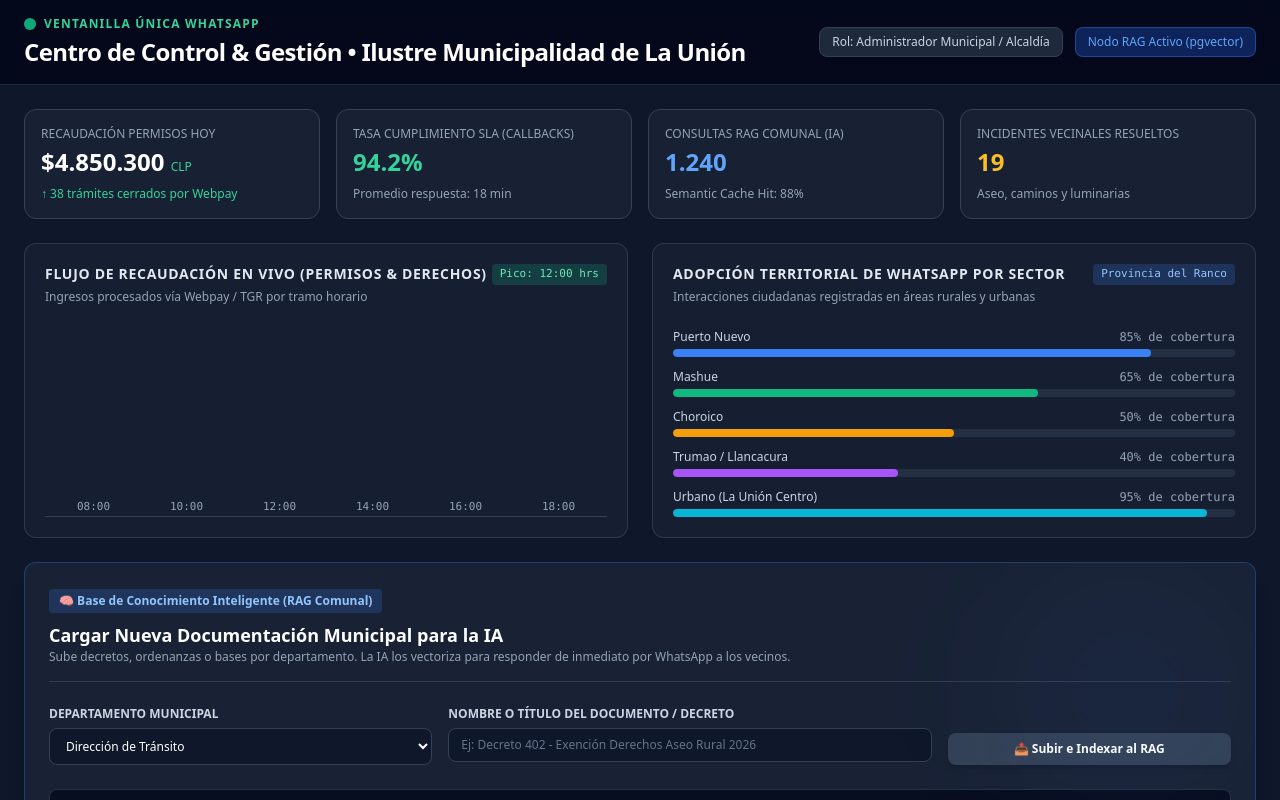
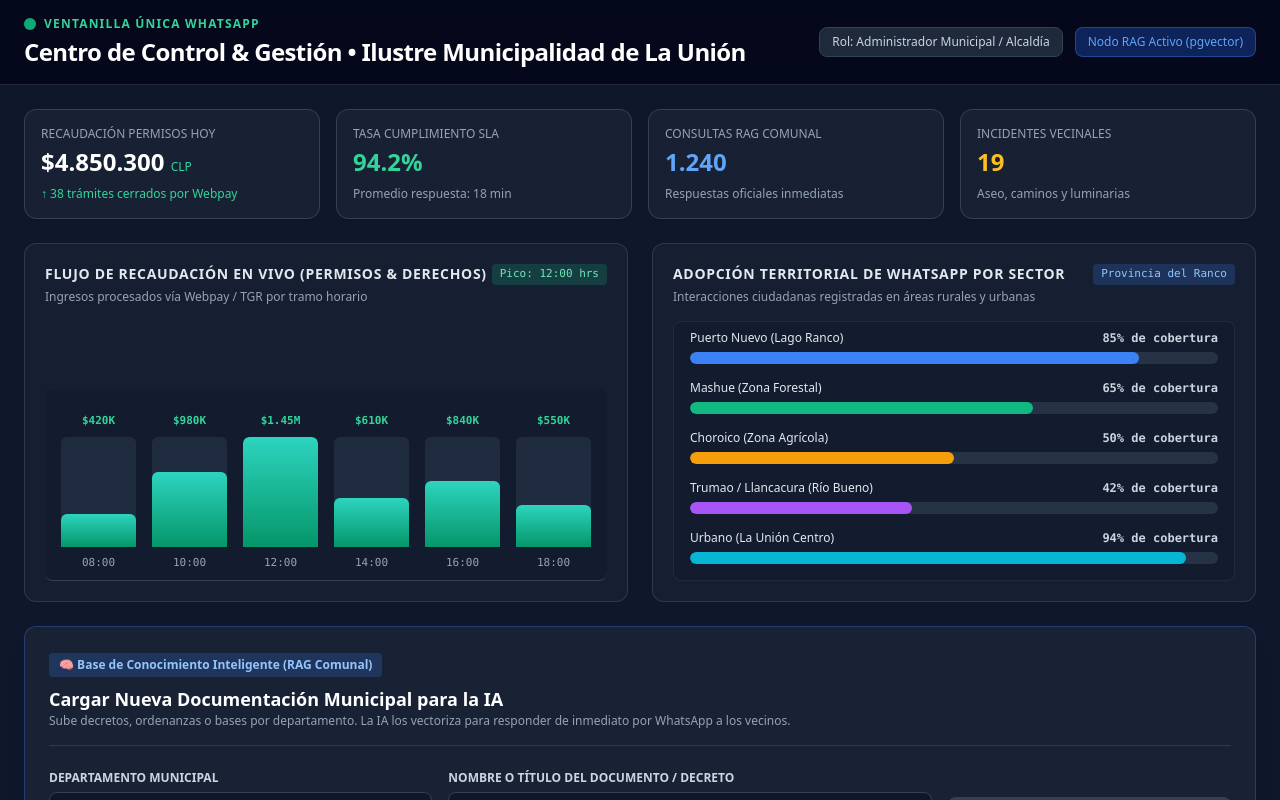
Before and after one commit to eppursimuove9/transito-bot, a Next.js app: page /admin in a window 1280 px wide. Shown: the top 800 px of the page. Built offline with nearby package versions, Linux system fonts and the light colour scheme.

Commit message:
actualizacion punto 1.4, 2.2 y dashboard con grafico

```diff
--- a/app/admin/page.tsx
+++ b/app/admin/page.tsx
@@ -112,14 +112,12 @@ export default function AdminDashboard() {
   const [tickets, setTickets] = useState<Ticket[]>(INITIAL_TICKETS);
   const [filter, setFilter] = useState<'ALL' | 'CALLBACK' | 'CAMINO' | 'PERMISO'>('ALL');
 
-  // Estado para gestión RAG Documental
   const [docs, setDocs] = useState<IngestedDoc[]>(INITIAL_DOCS);
   const [selectedDept, setSelectedDept] = useState('Dirección de Tránsito');
   const [docName, setDocName] = useState('');
   const [isUploading, setIsUploading] = useState(false);
   const [uploadSuccess, setUploadSuccess] = useState(false);
 
-  // Estado para Alertas Territoriales Masivas
   const [broadcastSector, setBroadcastSector] = useState('Sector Puerto Nuevo (APR y Ribera)');
   const [broadcastMessage, setBroadcastMessage] = useState(
     'Corte programado de agua rural por mantención de bombas APR entre 14:00 y 18:00 hrs.'
@@ -127,7 +125,6 @@ export default function AdminDashboard() {
   const [isBroadcasting, setIsBroadcasting] = useState(false);
   const [broadcastSuccess, setBroadcastSuccess] = useState(false);
 
-  // --- SINCRONIZACIÓN EN TIEMPO REAL VÍA STORAGE API ---
   useEffect(() => {
     const syncTicketsFromStorage = () => {
       const stored = localStorage.getItem('launion_tickets');
@@ -147,7 +144,6 @@ export default function AdminDashboard() {
 
     syncTicketsFromStorage();
 
-    // Event listener nativo para cambios generados desde la pestaña del Chat
     const handleStorageEvent = (event: StorageEvent) => {
       if (event.key === 'launion_tickets' && event.newValue) {
         try {
@@ -178,7 +174,6 @@ export default function AdminDashboard() {
     setIsUploading(true);
     setUploadSuccess(false);
 
-    // Simulación de procesamiento de embeddings y vectorización
     setTimeout(() => {
       const newDoc: IngestedDoc = {
         id: `DOC-${String(docs.length + 1).padStart(2, '0')}`,
@@ -205,7 +200,6 @@ export default function AdminDashboard() {
     setIsBroadcasting(true);
     setBroadcastSuccess(false);
 
-    // Simulación de despacho por Meta Cloud API
     setTimeout(() => {
       setIsBroadcasting(false);
       setBroadcastSuccess(true);
@@ -215,22 +209,22 @@ export default function AdminDashboard() {
 
   const filteredTickets = filter === 'ALL' ? tickets : tickets.filter(t => t.type === filter);
 
-  // Datos para los gráficos
+  // Datos sólidos para los gráficos visuales
   const revenueHours = [
-    { hour: '08:00', amount: '$420K', height: '25%' },
-    { hour: '10:00', amount: '$980K', height: '65%' },
-    { hour: '12:00', amount: '$1.45M', height: '95%' },
-    { hour: '14:00', amount: '$610K', height: '40%' },
-    { hour: '16:00', amount: '$840K', height: '55%' },
-    { hour: '18:00', amount: '$550K', height: '35%' }
+    { hour: '08:00', amount: '$420K', pct: 30 },
+    { hour: '10:00', amount: '$980K', pct: 68 },
+    { hour: '12:00', amount: '$1.45M', pct: 100 },
+    { hour: '14:00', amount: '$610K', pct: 45 },
+    { hour: '16:00', amount: '$840K', pct: 60 },
+    { hour: '18:00', amount: '$550K', pct: 38 }
   ];
 
   const sectorStats = [
-    { name: 'Puerto Nuevo', pct: 85, color: 'bg-blue-500' },
-    { name: 'Mashue', pct: 65, color: 'bg-emerald-500' },
-    { name: 'Choroico', pct: 50, color: 'bg-amber-500' },
-    { name: 'Trumao / Llancacura', pct: 40, color: 'bg-purple-500' },
-    { name: 'Urbano (La Unión Centro)', pct: 95, color: 'bg-cyan-500' }
+    { name: 'Puerto Nuevo (Lago Ranco)', pct: 85, color: 'bg-blue-500' },
+    { name: 'Mashue (Zona Forestal)', pct: 65, color: 'bg-emerald-500' },
+    { name: 'Choroico (Zona Agrícola)', pct: 50, color: 'bg-amber-500' },
+    { name: 'Trumao / Llancacura (Río Bueno)', pct: 42, color: 'bg-purple-500' },
+    { name: 'Urbano (La Unión Centro)', pct: 94, color: 'bg-cyan-500' }
   ];
 
   return (
@@ -257,7 +251,7 @@ export default function AdminDashboard() {
       </header>
 
       <main className="p-6 max-w-7xl mx-auto space-y-6">
-        {/* Fila de Métricas Principales (KPI Cards) */}
+        {/* KPI Cards */}
         <div className="grid grid-cols-1 md:grid-cols-4 gap-4">
           <div className="bg-slate-800/60 border border-slate-700 rounded-xl p-4 shadow-sm">
             <p className="text-xs text-slate-400 font-medium uppercase">Recaudación Permisos Hoy</p>
@@ -266,25 +260,25 @@ export default function AdminDashboard() {
           </div>
 
           <div className="bg-slate-800/60 border border-slate-700 rounded-xl p-4 shadow-sm">
-            <p className="text-xs text-slate-400 font-medium uppercase">Tasa Cumplimiento SLA (Callbacks)</p>
+            <p className="text-xs text-slate-400 font-medium uppercase">Tasa Cumplimiento SLA</p>
             <p className="text-2xl font-bold text-emerald-400 mt-1">94.2%</p>
             <p className="text-xs text-slate-400 mt-2">Promedio respuesta: 18 min</p>
           </div>
 
           <div className="bg-slate-800/60 border border-slate-700 rounded-xl p-4 shadow-sm">
-            <p className="text-xs text-slate-400 font-medium uppercase">Consultas RAG Comunal (IA)</p>
+            <p className="text-xs text-slate-400 font-medium uppercase">Consultas RAG Comunal</p>
             <p className="text-2xl font-bold text-blue-400 mt-1">1.240</p>
-            <p className="text-xs text-slate-400 mt-2">Semantic Cache Hit: 88%</p>
+            <p className="text-xs text-slate-400 mt-2">Respuestas oficiales inmediatas</p>
           </div>
 
           <div className="bg-slate-800/60 border border-slate-700 rounded-xl p-4 shadow-sm">
-            <p className="text-xs text-slate-400 font-medium uppercase">Incidentes Vecinales Resueltos</p>
+            <p className="text-xs text-slate-400 font-medium uppercase">Incidentes Vecinales</p>
             <p className="text-2xl font-bold text-amber-400 mt-1">19</p>
             <p className="text-xs text-slate-400 mt-2">Aseo, caminos y luminarias</p>
           </div>
         </div>
 
-        {/* SECCIÓN DE GRÁFICOS ANALÍTICOS */}
+        {/* SECCIÓN DE GRÁFICOS VISUALES */}
         <div className="grid grid-cols-1 lg:grid-cols-2 gap-6">
           {/* Gráfico 1: Recaudación por Horario */}
           <div className="bg-slate-800/50 border border-slate-700/80 rounded-xl p-5 flex flex-col justify-between">
@@ -300,20 +294,20 @@ export default function AdminDashboard() {
               <p className="text-xs text-slate-400 mb-6">Ingresos procesados vía Webpay / TGR por tramo horario</p>
             </div>
 
-            {/* Gráfico de Barras Verticales */}
-            <div className="h-44 flex items-end justify-between gap-3 pt-6 px-2 border-b border-slate-700">
+            {/* Gráfico de Barras Verticales en Tailwind */}
+            <div className="h-48 flex items-end justify-between gap-4 pt-6 px-4 border-b border-slate-700 bg-slate-900/40 rounded-lg">
               {revenueHours.map((bar, idx) => (
                 <div key={idx} className="flex-1 flex flex-col items-center gap-2 h-full justify-end group">
-                  <span className="text-[10px] text-slate-400 opacity-0 group-hover:opacity-100 transition-opacity font-mono">
+                  <span className="text-[11px] font-mono text-emerald-400 font-bold">
                     {bar.amount}
                   </span>
-                  <div className="w-full bg-slate-700/60 rounded-t-md overflow-hidden flex items-end">
+                  <div className="w-full bg-slate-700/40 rounded-t-md overflow-hidden flex items-end h-32">
                     <div
-                      className="w-full bg-gradient-to-t from-emerald-600 to-teal-400 transition-all duration-500 group-hover:brightness-125"
-                      style={{ height: bar.height }}
+                      className="w-full bg-gradient-to-t from-emerald-600 to-teal-400 rounded-t-md transition-all duration-700"
+                      style={{ height: `${bar.pct}%` }}
                     ></div>
                   </div>
-                  <span className="text-[11px] text-slate-400 font-mono">{bar.hour}</span>
+                  <span className="text-[11px] text-slate-400 font-mono pb-2">{bar.hour}</span>
                 </div>
               ))}
             </div>
@@ -333,15 +327,15 @@ export default function AdminDashboard() {
               <p className="text-xs text-slate-400 mb-4">Interacciones ciudadanas registradas en áreas rurales y urbanas</p>
             </div>
 
-            {/* Gráfico de Barras Horizontales */}
-            <div className="space-y-3 pt-2">
+            {/* Gráfico de Barras Horizontales en Tailwind */}
+            <div className="space-y-4 pt-2 bg-slate-900/40 p-4 rounded-lg border border-slate-700/40">
               {sectorStats.map((item, idx) => (
                 <div key={idx}>
-                  <div className="flex justify-between text-xs mb-1">
-                    <span className="text-slate-300 font-medium">{item.name}</span>
-                    <span className="text-slate-400 font-mono">{item.pct}% de cobertura</span>
+                  <div className="flex justify-between text-xs mb-1.5">
+                    <span className="text-slate-200 font-medium">{item.name}</span>
+                    <span className="text-slate-300 font-mono font-bold">{item.pct}% de cobertura</span>
                   </div>
-                  <div className="w-full bg-slate-700/50 h-2 rounded-full overflow-hidden">
+                  <div className="w-full bg-slate-700/60 h-3 rounded-full overflow-hidden">
                     <div
                       className={`${item.color} h-full rounded-full transition-all duration-700`}
                       style={{ width: `${item.pct}%` }}
@@ -353,10 +347,8 @@ export default function AdminDashboard() {
           </div>
         </div>
 
-        {/* SECCIÓN RAG: INGESTA DE DOCUMENTACIÓN MUNICIPAL POR DEPARTAMENTO */}
+        {/* SECCIÓN RAG: INGESTA DOCUMENTAL */}
         <div className="bg-slate-800/70 border border-blue-500/30 rounded-xl p-6 shadow-xl relative overflow-hidden">
-          <div className="absolute top-0 right-0 w-64 h-64 bg-blue-500/5 rounded-full blur-3xl pointer-events-none"></div>
-
           <div className="flex flex-col lg:flex-row justify-between items-start lg:items-center gap-4 mb-6 border-b border-slate-700/80 pb-4">
             <div>
               <div className="inline-flex items-center gap-2 bg-blue-500/20 text-blue-300 px-2.5 py-1 rounded text-xs font-semibold mb-2">
@@ -369,7 +361,6 @@ export default function AdminDashboard() {
             </div>
           </div>
 
-          {/* Formulario de Carga */}
           <form onSubmit={handleUploadDocument} className="grid grid-cols-1 md:grid-cols-12 gap-4 mb-6">
             <div className="md:col-span-4">
               <label className="block text-xs uppercase font-bold text-slate-300 mb-1.5">
@@ -414,23 +405,19 @@ export default function AdminDashboard() {
                     Vectorizando...
                   </>
                 ) : (
-                  <>
-                    <span>📤 Subir e Indexar al RAG</span>
-                  </>
+                  <span>📤 Subir e Indexar al RAG</span>
                 )}
               </button>
             </div>
           </form>
 
-          {/* Feedback Éxito */}
           {uploadSuccess && (
             <div className="mb-4 p-3 bg-emerald-500/20 border border-emerald-500/40 rounded-lg text-xs text-emerald-300 flex items-center gap-2">
               <span>✅</span>
-              <span><strong>Documento procesado exitosamente:</strong> Se generaron los embeddings vectoriales. El asistente de WhatsApp ya puede responder consultas sobre este texto.</span>
+              <span><strong>Documento procesado exitosamente:</strong> Embeddings generados en pgvector. El asistente ya puede responder sobre este texto.</span>
             </div>
           )}
 
-          {/* Lista de Documentos Indexados */}
           <div className="bg-slate-900/70 border border-slate-700/60 rounded-lg overflow-hidden">
             <div className="px-4 py-2 bg-slate-950/60 border-b border-slate-700/60 flex justify-between items-center">
               <span className="text-xs font-semibold text-slate-300">Documentos Activos en el Asistente</span>
@@ -459,7 +446,7 @@ export default function AdminDashboard() {
           </div>
         </div>
 
-        {/* MODULO: GENERADOR DE ALERTAS TERRITORIALES MASIVAS POR WHATSAPP */}
+        {/* ALERTA TERRITORIAL MASIVA */}
         <div className="bg-slate-800/70 border border-amber-500/30 rounded-xl p-6 shadow-xl relative overflow-hidden">
           <div className="flex flex-col sm:flex-row justify-between items-start sm:items-center gap-2 mb-4 border-b border-slate-700 pb-3">
             <div>
@@ -526,19 +513,18 @@ export default function AdminDashboard() {
             </div>
           </form>
 
-          {/* Feedback de Alerta Despachada */}
           {broadcastSuccess && (
             <div className="mt-4 p-3 bg-amber-500/20 border border-amber-500/40 rounded-lg text-xs text-amber-200 flex items-center gap-2 animate-fadeIn">
               <span>🚀</span>
               <span>
-                <strong>Alerta oficial despachada:</strong> Mensaje transmitido con éxito a los vecinos conectados en{' '}
+                <strong>Alerta oficial despachada:</strong> Mensaje transmitido con éxito a los vecinos de{' '}
                 <strong>{broadcastSector}</strong> vía canal verificado de WhatsApp.
               </span>
             </div>
           )}
         </div>
 
-        {/* TABLA DE TICKETS Y BANDEJA OPERATIVA */}
+        {/* TABLA DE TICKETS */}
         <div className="bg-slate-800/50 border border-slate-700 rounded-xl overflow-hidden shadow-lg">
           <div className="p-4 border-b border-slate-700 flex flex-col sm:flex-row justify-between items-start sm:items-center gap-3">
             <div>
@@ -546,7 +532,6 @@ export default function AdminDashboard() {
               <p className="text-xs text-slate-400">Tickets generados automáticamente desde WhatsApp con auditoría ciudadana</p>
             </div>
 
-            {/* Filtros */}
             <div className="flex gap-2">
               {(['ALL', 'CALLBACK', 'CAMINO', 'PERMISO'] as const).map(f => (
                 <button
--- a/app/page.tsx
+++ b/app/page.tsx
@@ -63,6 +63,29 @@ export default function LaUnionDemoPage() {
     scrollToBottom();
   }, [messages]);
 
+  // Escuchar si volvió autenticado desde ClaveÚnica
+  useEffect(() => {
+    const authData = localStorage.getItem('launion_auth_verified');
+    if (authData) {
+      try {
+        const parsed = JSON.parse(authData);
+        localStorage.removeItem('launion_auth_verified');
+        setMessages(prev => [
+          ...prev,
+          {
+            id: Date.now().toString(),
+            sender: 'bot',
+            text: `✅ *Identidad Validada con ClaveÚnica*\n\nHola *${parsed.nombre}* (RUN: ${parsed.rut}, Sector: ${parsed.sector}).\n\nHemos pre-chequeado tu Hoja de Vida del Conductor en el Registro Civil.\n\n📅 *Horas Disponibles en Dirección de Tránsito (Calle Comercio 340):*\n• Mañana martes 09:30 hrs\n• Jueves 11:15 hrs (Conexión bus rural Puerto Nuevo/Trumao)\n\n_Escribe el día de tu preferencia o *MENU* para volver._`,
+            timestamp: new Date().toLocaleTimeString([], { hour: '2-digit', minute: '2-digit' })
+          }
+        ]);
+        setCurrentStep('INIT');
+      } catch (e) {
+        console.error(e);
+      }
+    }
+  }, []);
+
   // Copiar al portapapeles con feedback visual
   const copyToClipboard = (text: string) => {
     navigator.clipboard.writeText(text);
@@ -71,7 +94,7 @@ export default function LaUnionDemoPage() {
     setTimeout(() => setCopiedCode(null), 2000);
   };
 
-  // FUNCIÓN DE SINCRONIZACIÓN EN TIEMPO REAL CON /admin VÍA localStorage
+  // Sincronización en tiempo real con /admin
   const syncTicketToAdminDashboard = (
     type: 'CALLBACK' | 'CAMINO' | 'PERMISO' | 'CHATARRA',
     description: string,
@@ -132,7 +155,6 @@ export default function LaUnionDemoPage() {
       const data = await res.json();
       setCurrentStep(data.next_step);
 
-      // --- DETECTOR AUTOMÁTICO DE INTERACCIONES PARA EL DASHBOARD ---
       const replyText = data.reply || '';
 
       if (replyText.includes('Solicitud de Contacto Telefónico (#ATN-')) {
@@ -157,7 +179,8 @@ export default function LaUnionDemoPage() {
           id: (Date.now() + 1).toString(),
           sender: 'bot',
           text: data.reply,
-          timestamp: new Date().toLocaleTimeString([], { hour: '2-digit', minute: '2-digit' })
+          timestamp: new Date().toLocaleTimeString([], { hour: '2-digit', minute: '2-digit' }),
+          authUrl: data.auth_url
         }
       ]);
     } catch (e) {
@@ -196,14 +219,14 @@ export default function LaUnionDemoPage() {
       </header>
 
       <div className="max-w-5xl w-full grid grid-cols-1 md:grid-cols-12 gap-6 items-start">
-        {/* Panel Izquierdo: GUÍA INFORMATIVA DE CASOS DE USO Y DATOS DE PRUEBA */}
+        {/* Panel Izquierdo: GUÍA INFORMATIVA */}
         <aside className="md:col-span-5 bg-slate-900 border border-slate-800 rounded-2xl p-5 space-y-4 max-h-[660px] overflow-y-auto">
           <div className="flex items-center justify-between border-b border-slate-800 pb-3">
             <div>
               <h2 className="font-bold text-sm text-white flex items-center gap-1.5">
                 <span>📋 Guía de Interacción y Datos</span>
               </h2>
-              <p className="text-[11px] text-slate-400">Escribe estos datos en el chat o haz clic para copiarlos:</p>
+              <p className="text-[11px] text-slate-400">Haz clic en cualquier caja para copiar al chat:</p>
             </div>
             <button
               onClick={restartDemo}
@@ -218,7 +241,7 @@ export default function LaUnionDemoPage() {
             {/* 1. Tránsito y Vehículos */}
             <div className="bg-slate-800/40 border border-slate-800 rounded-xl p-3 space-y-2">
               <div className="flex items-center justify-between text-emerald-400 font-bold uppercase tracking-wider text-[11px]">
-                <span className="flex items-center gap-1.5"><Car className="w-3.5 h-3.5" /> 1. Patentes y Tránsito (Opción 1)</span>
+                <span className="flex items-center gap-1.5"><Car className="w-3.5 h-3.5" /> 1. Tránsito (Opción 1)</span>
               </div>
 
               <div className="space-y-1.5">
@@ -272,11 +295,12 @@ export default function LaUnionDemoPage() {
               </div>
             </div>
 
-            {/* 2. Rentas y Patentes Comerciales */}
+            {/* 2. Rentas, Patentes y Feria Libre */}
             <div className="bg-slate-800/40 border border-slate-800 rounded-xl p-3 space-y-2">
               <div className="text-indigo-400 font-bold uppercase tracking-wider text-[11px] flex items-center gap-1.5">
-                <Store className="w-3.5 h-3.5" /> 2. Rentas y Patentes (Opción 2)
+                <Store className="w-3.5 h-3.5" /> 2. Rentas & Negocios (Opción 2)
               </div>
+
               <div
                 onClick={() => copyToClipboard("76123456-7")}
                 className="p-2 rounded-lg bg-slate-900/80 border border-slate-700/60 hover:border-indigo-500/50 cursor-pointer transition flex justify-between items-center group"
@@ -284,12 +308,28 @@ export default function LaUnionDemoPage() {
                 <div>
                   <div className="font-mono font-bold text-white flex items-center gap-2">
                     <span>76123456-7</span>
-                    <span className="text-[10px] bg-indigo-950 text-indigo-300 font-normal px-1.5 rounded">RUT Comercial</span>
+                    <span className="text-[10px] bg-indigo-950 text-indigo-300 font-normal px-1.5 rounded">RUT Patente</span>
                   </div>
                   <p className="text-[11px] text-slate-400">Agrícola y Lácteos Puerto Nuevo SpA ($42.300)</p>
                 </div>
                 <span className="text-slate-500 group-hover:text-indigo-400 text-xs">
                   {copiedCode === "76123456-7" ? <Check className="w-4 h-4 text-emerald-400" /> : <Copy className="w-3.5 h-3.5" />}
+                </span>
+              </div>
+
+              <div
+                onClick={() => copyToClipboard("15432987-4")}
+                className="p-2 rounded-lg bg-slate-900/80 border border-slate-700/60 hover:border-indigo-500/50 cursor-pointer transition flex justify-between items-center group"
+              >
+                <div>
+                  <div className="font-mono font-bold text-white flex items-center gap-2">
+                    <span>15432987-4</span>
+                    <span className="text-[10px] bg-emerald-950 text-emerald-300 font-normal px-1.5 rounded">Feria Libre</span>
+                  </div>
+                  <p className="text-[11px] text-slate-400">Puesto N° 18 - Calle Prat (Gladys Monsalve • $12.500)</p>
+                </div>
+                <span className="text-slate-500 group-hover:text-indigo-400 text-xs">
+                  {copiedCode === "15432987-4" ? <Check className="w-4 h-4 text-emerald-400" /> : <Copy className="w-3.5 h-3.5" />}
                 </span>
               </div>
             </div>
@@ -314,23 +354,17 @@ export default function LaUnionDemoPage() {
                   {copiedCode === "123-45" ? <Check className="w-4 h-4 text-emerald-400" /> : <Copy className="w-3.5 h-3.5" />}
                 </span>
               </div>
-              <p className="text-[11px] text-slate-400 italic">
-                💡 En la opción de caminos o chatarra puedes escribir sectores como <strong className="text-slate-300">Mashue</strong> o <strong className="text-slate-300">Trumao</strong> y usar el botón 📷 de la cámara.
-              </p>
             </div>
 
-            {/* 4. Comandos Globales y RAG */}
-            <div className="bg-slate-800/40 border border-slate-800 rounded-xl p-3 space-y-2">
-              <div className="text-cyan-400 font-bold uppercase tracking-wider text-[11px] flex items-center gap-1.5">
-                <Sparkles className="w-3.5 h-3.5" /> Comandos Especiales & Consultas
+            {/* 4. Comandos Especiales */}
+            <div className="bg-slate-800/40 border border-slate-800 rounded-xl p-3 space-y-1 text-[11px] text-slate-300">
+              <div className="text-cyan-400 font-bold uppercase tracking-wider text-[11px] flex items-center gap-1.5 mb-1">
+                <Sparkles className="w-3.5 h-3.5" /> Atajos Rápidos
               </div>
-              <ul className="space-y-1 text-[11px] text-slate-300 list-disc list-inside">
-                <li>Escribe <code className="bg-slate-950 px-1 py-0.5 rounded text-rose-300 font-bold">SOS</code> para teléfonos de emergencia comunal.</li>
-                <li>Escribe <code className="bg-slate-950 px-1 py-0.5 rounded text-amber-300 font-bold">5</code> o <code className="bg-slate-950 px-1 py-0.5 rounded text-amber-300 font-bold">MODO SIMPLE</code> para lenguaje adulto mayor.</li>
-                <li>Escribe <code className="bg-slate-950 px-1 py-0.5 rounded text-purple-300 font-bold">0</code> para solicitar llamado (crea ticket en `/admin`).</li>
-                <li>Preguntas RAG libres: <em>"¿Qué eventos hay en Trumao?"</em> o <em>"Farmacia de turno"</em>.</li>
-                <li>Escribe <code className="bg-slate-950 px-1 py-0.5 rounded text-slate-300 font-bold">MENU</code> en cualquier momento para reiniciar el flujo.</li>
-              </ul>
+              <p>• Escribe <strong className="text-rose-300 font-mono">SOS</strong> para emergencias.</p>
+              <p>• Escribe <strong className="text-amber-300 font-mono">5</strong> o <strong className="text-amber-300 font-mono">MODO SIMPLE</strong> para modo adulto mayor.</p>
+              <p>• En Licencias (1 ➔ 4), presiona el botón azul para simular ClaveÚnica.</p>
+              <p>• Escribe <strong className="text-purple-300 font-mono">0</strong> para solicitar un llamado humano.</p>
             </div>
           </div>
         </aside>
@@ -372,17 +406,16 @@ export default function LaUnionDemoPage() {
 
                   {m.text}
 
+                  {/* BOTÓN REAL DE CLAVEÚNICA */}
                   {m.authUrl && (
                     <div className="mt-3 pt-2 border-t border-slate-700/60">
                       <a
                         href={m.authUrl}
-                        target="_blank"
-                        rel="noreferrer"
-                        className="inline-flex items-center gap-2 bg-[#003366] hover:bg-[#002244] text-white px-3.5 py-2 rounded-lg text-xs font-semibold shadow transition"
+                        className="inline-flex items-center gap-2 bg-[#0f4c81] hover:bg-[#0c3c66] text-white px-4 py-2.5 rounded-xl text-xs font-bold shadow-md transition"
                       >
-                        <Shield className="w-3.5 h-3.5 text-red-400" />
-                        <span>Ingresar con ClaveÚnica</span>
-                        <ExternalLink className="w-3 h-3 ml-1" />
+                        <Shield className="w-4 h-4 text-white" />
+                        <span>Ingresar con ClaveÚnica (Registro Civil)</span>
+                        <ExternalLink className="w-3.5 h-3.5 ml-1" />
                       </a>
                     </div>
                   )}
```
Also changed, not shown: app/api/chat/route.ts (+31 -5 lines).
